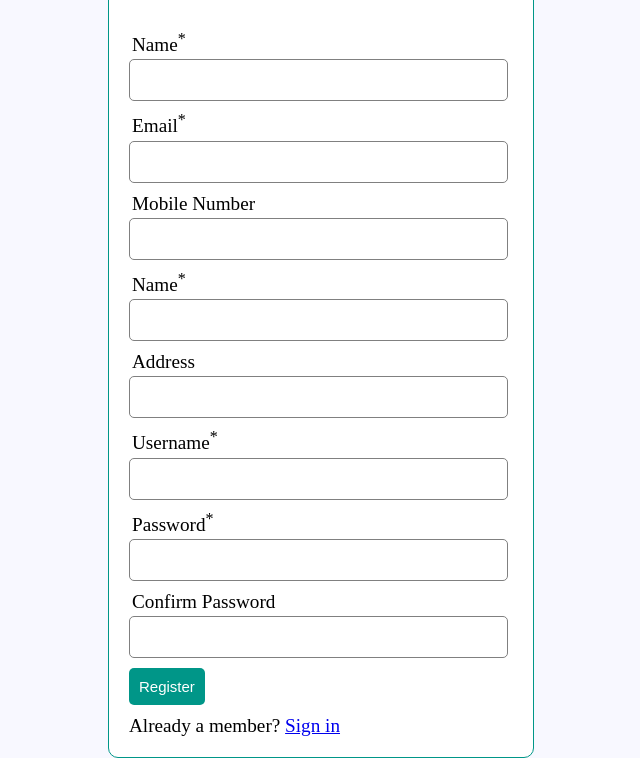
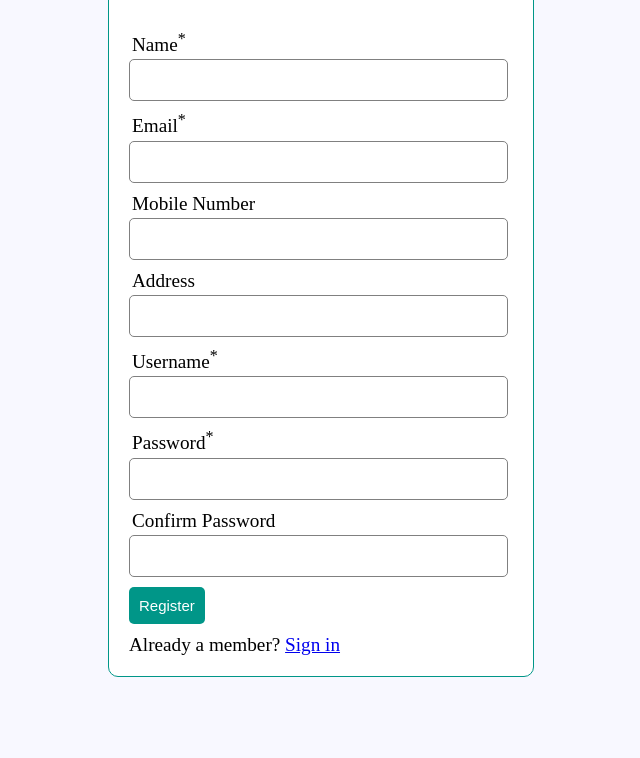
Before and after one commit to jbbertt/PaglaomHotel_MinorProject_ASD, a PHP site: page /public/register.php in a window 1280 px wide. Shown: the part 80-838 px from the top of the page, without its empty margins (319-959 px from the left). After the commit the page ends 757 px from the top, so only its background shows below. Run offline with PHP 8.4, Linux system fonts and the light colour scheme.

Commit message:
comment added

```diff
--- a/config.php
+++ b/config.php
@@ -0,0 +1 @@
+//Kaning config.php kay mao ni ang mag establish ug connection sa php file to db
--- a/index.php
+++ b/index.php
@@ -0,0 +1 @@
+//mao ni ang outer website mao ni ang pinaka unsa nga e display.
--- a/public/config.php
+++ b/public/config.php
@@ -1,6 +1,7 @@
 <?php
 /* Database credentials. Assuming you are running MySQL
-server with default setting (user 'root' with no password) */
+server with default setting (user 'root' with no password)
+//Kaning config.php kay mao ni ang mag establish ug connection sa php file to db*/
 define('DB_SERVER', 'localhost');
 define('DB_USERNAME', 'root');
 define('DB_PASSWORD', '');
--- /dev/null
+++ b/public/home.php
@@ -0,0 +1,2 @@
+<!--/* same lang ni ug code sa outer index.php purpose ani kung mag log in ang user sa index.php kay dre sha mag redirect if okay iyang usernaem and passwrod */
+-->
--- a/public/login.php
+++ b/public/login.php
@@ -1,3 +1,4 @@
+<!--log in system sa program-->
 
 <!DOCTYPE html>
 <html>
--- a/public/register.php
+++ b/public/register.php
@@ -1,6 +1,7 @@
+<!--Mao ni ang php file responsible sa pag register ug isa ka user-->
 <?php
 
-require_once 'config.php';
+	require_once 'config.php';
 
 
 
@@ -40,10 +41,6 @@ require_once 'config.php';
 					<input type="text" name="mobile_number">
 					</div>
 
-					<div class="input-group ">
-					<label>Name<sup>*</sup></label>
-					<input type="text" name="name">
-					</div>
 
 					<div class="input-group">
 					<label>Address</label>
@@ -75,7 +72,5 @@ require_once 'config.php';
 			</form>
 
 	</div>
-
-
 </body>
 </html>
```
Also changed, not shown: public/index.php (deleted).
